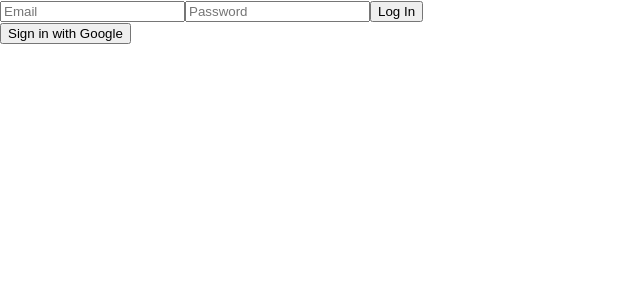
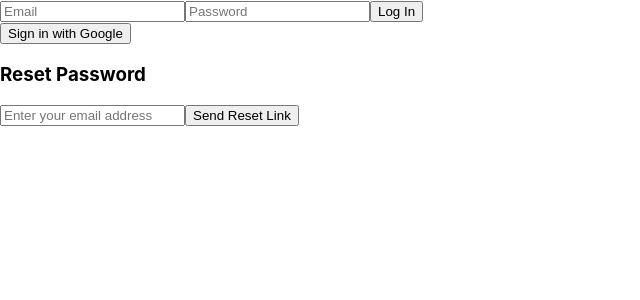
Before and after one commit to TalkNest/Frontend, a React (Create React App) app: page /login in a window 1280 px wide. Shown: the top 300 px of the page, without its empty margins (0-640 px from the left). Built offline with nearby package versions, Linux system fonts and the light colour scheme; no server answers.

Commit message:
Reset Password

```diff
--- a/src/components/LogIn/Login.js
+++ b/src/components/LogIn/Login.js
@@ -3,6 +3,7 @@ import React, { useState } from 'react';
 import { auth } from '../../firebaseConfig';
 import { signInWithEmailAndPassword } from 'firebase/auth';
 import GoogleSignIn from "./GoogleSignIn";
+import PasswordReset from "./PasswordReset";
 
 function Login() {
     const [email, setEmail] = useState('');
@@ -47,6 +48,7 @@ function Login() {
             </form>
 
             <GoogleSignIn/>
+            <PasswordReset/>
         </div>
     );
 }
--- /dev/null
+++ b/src/components/LogIn/PasswordReset.js
@@ -0,0 +1,36 @@
+import React, { useState } from 'react';
+import { sendPasswordResetEmail } from 'firebase/auth';
+import { auth } from '../../firebaseConfig'; // Ensure you import your Firebase auth instance correctly
+
+function PasswordReset() {
+    const [email, setEmail] = useState('');
+
+    const handleSubmit = async (e) => {
+        e.preventDefault();
+        try {
+            await sendPasswordResetEmail(auth, email);
+            alert('Password reset email sent successfully');
+        } catch (error) {
+            console.error('Error sending password reset email:', error);
+            alert('Failed to send password reset email');
+        }
+    };
+
+    return (
+        <div>
+            <h3>Reset Password</h3>
+            <form onSubmit={handleSubmit}>
+                <input
+                    type="email"
+                    value={email}
+                    onChange={(e) => setEmail(e.target.value)}
+                    placeholder="Enter your email address"
+                    required
+                />
+                <button type="submit">Send Reset Link</button>
+            </form>
+        </div>
+    );
+}
+
+export default PasswordReset;
```
